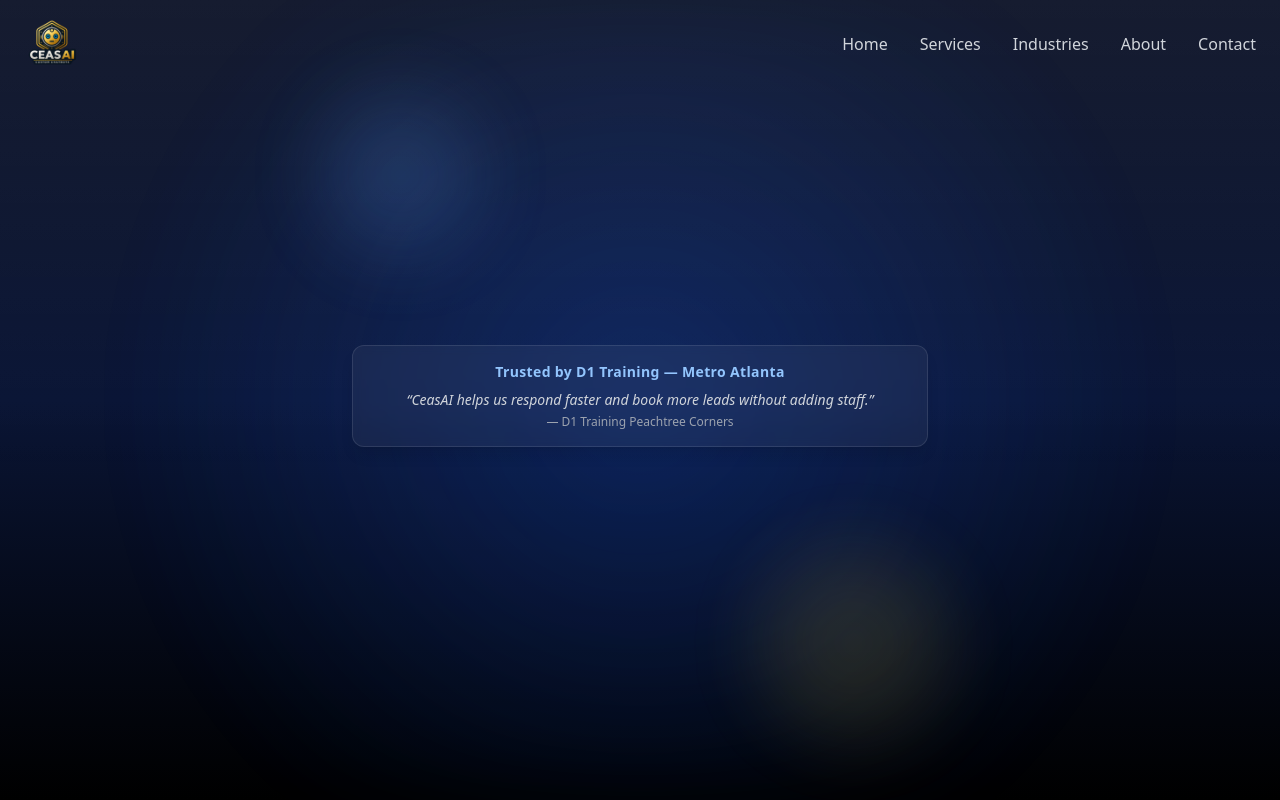
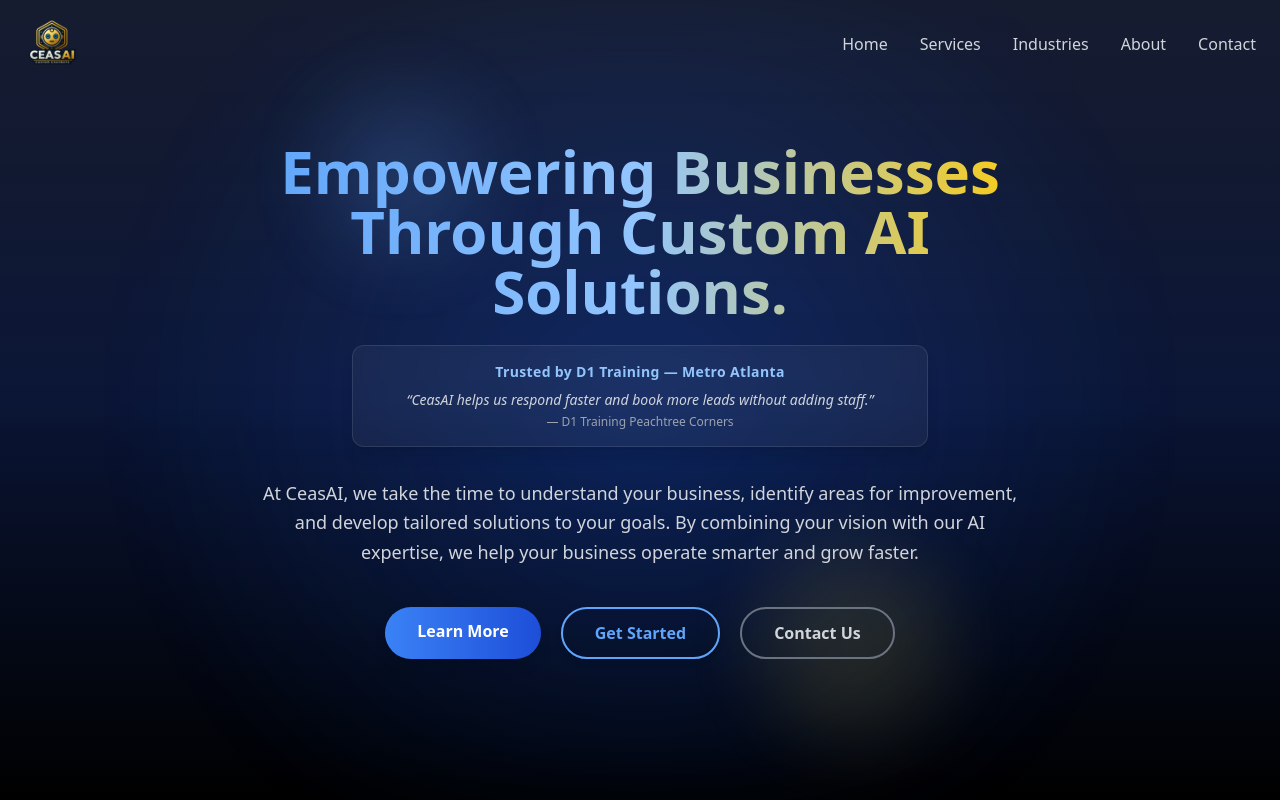
Before and after one commit to adinrobovic/ceasai-website, a React (Vite) app: page / in a window 1280 px wide. Shown: the top 800 px of the page. Built offline with nearby package versions, Linux system fonts and the light colour scheme.

Commit message:
Moved the hero section up with z index

```diff
--- a/src/pages/Home.jsx
+++ b/src/pages/Home.jsx
@@ -38,7 +38,7 @@
 
         {/* Hero Content */}
         <motion.div
-          className="text-center max-w-3xl"
+          className="relative z-20 text-center max-w-3xl"
           initial={{ opacity: 0, y: 30 }}
           animate={{ opacity: 1, y: 0 }}
           transition={{ duration: 0.7, ease: "easeOut" }}
@@ -52,7 +52,7 @@
             initial={{ opacity: 0, y: 10 }}
             animate={{ opacity: 1, y: 0 }}
             transition={{ delay: 0.2, duration: 0.6 }}
-            className="bg-white/5 backdrop-blur-sm border border-white/10 px-6 py-4 rounded-xl text-center max-w-xl mx-auto mb-8 shadow-lg"
+            className="bg-white/5 backdrop-blur-sm border border-white/10 px-6 py-4 rounded-xl text-center max-w-xl mx-auto mb-8 shadow-lg relative z-20"
           >
             <p className="text-sm text-blue-300 font-semibold tracking-wide">
               Trusted by D1 Training — Metro Atlanta
@@ -67,13 +67,13 @@
             </p>
           </motion.div>
 
-          <p className="text-gray-300 text-lg leading-relaxed mb-10">
+          <p className="text-gray-300 text-lg leading-relaxed mb-10 relative z-20">
             At CeasAI, we take the time to understand your business, identify areas for improvement,
             and develop tailored solutions to your goals. By combining your vision with our AI expertise,
             we help your business operate smarter and grow faster.
           </p>
 
-          <div className="flex flex-col sm:flex-row gap-5 justify-center">
+          <div className="flex flex-col sm:flex-row gap-5 justify-center relative z-20">
             <Link
               to="/about"
               className="bg-gradient-to-r from-blue-500 to-blue-700 hover:from-blue-600 hover:to-blue-800 text-white px-8 py-3 rounded-full font-semibold shadow-lg hover:shadow-blue-700/50 transition"
```
